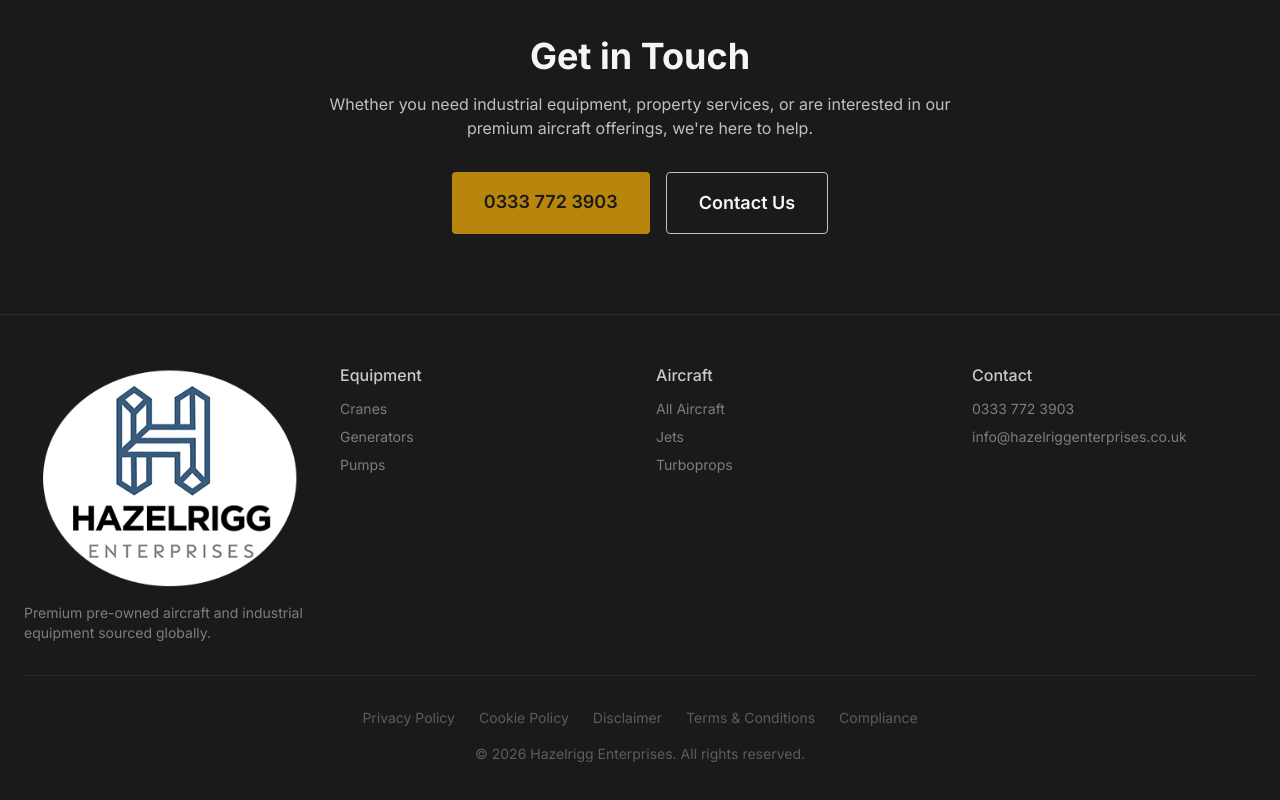
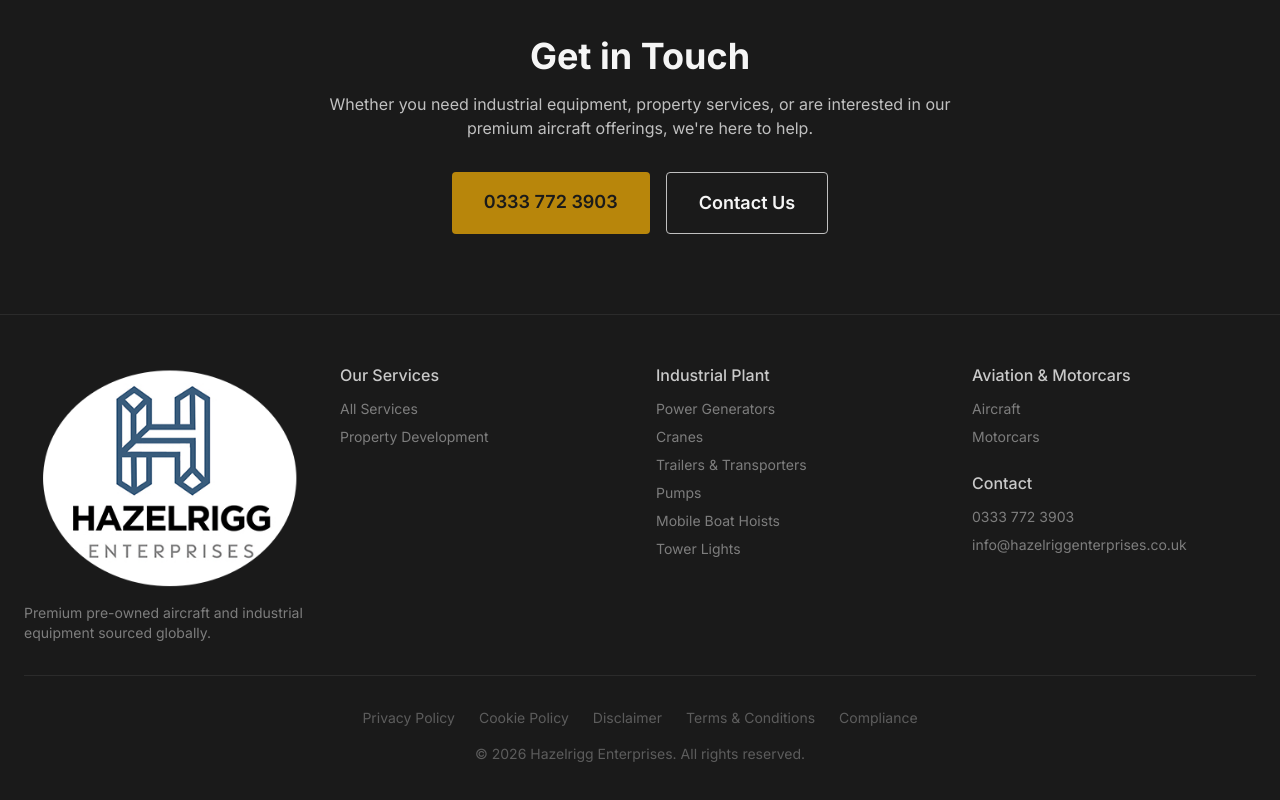
Before and after one commit to barnymurt/Hrigg, a Next.js app: page / in a window 1280 px wide. Shown: the part 3286-4086 px from the top of the page. Built offline with nearby package versions, Linux system fonts and the light colour scheme.

Commit message:
Update footer to match new nav structure: Our Services, Industrial Plant, Aviation & Motorcars

```diff
--- a/src/components/Footer.tsx
+++ b/src/components/Footer.tsx
@@ -19,23 +19,30 @@ export default function Footer() {
             <p className="text-silver/60 text-sm">{COMPANY.tagline}</p>
           </div>
           <div>
-            <h5 className="text-off-white/80 font-medium mb-3">Equipment</h5>
+            <h5 className="text-off-white/80 font-medium mb-3">Our Services</h5>
             <ul className="space-y-2 text-silver/60 text-sm">
-              <li><Link href="/equipment?category=cranes" className="hover:text-silver">Cranes</Link></li>
-              <li><Link href="/equipment?category=generators" className="hover:text-silver">Generators</Link></li>
-              <li><Link href="/equipment?category=pumps" className="hover:text-silver">Pumps</Link></li>
+              <li><Link href="/services" className="hover:text-silver">All Services</Link></li>
+              <li><Link href="/projects" className="hover:text-silver">Property Development</Link></li>
             </ul>
           </div>
           <div>
-            <h5 className="text-off-white/80 font-medium mb-3">Aircraft</h5>
+            <h5 className="text-off-white/80 font-medium mb-3">Industrial Plant</h5>
             <ul className="space-y-2 text-silver/60 text-sm">
-              <li><Link href="/aircraft" className="hover:text-silver">All Aircraft</Link></li>
-              <li><Link href="/aircraft?category=jet" className="hover:text-silver">Jets</Link></li>
-              <li><Link href="/aircraft?category=turboprop" className="hover:text-silver">Turboprops</Link></li>
+              <li><Link href="/equipment?category=generators" className="hover:text-silver">Power Generators</Link></li>
+              <li><Link href="/equipment?category=cranes" className="hover:text-silver">Cranes</Link></li>
+              <li><Link href="/equipment?category=trailers" className="hover:text-silver">Trailers & Transporters</Link></li>
+              <li><Link href="/equipment?category=pumps" className="hover:text-silver">Pumps</Link></li>
+              <li><Link href="/equipment?category=mobile-boat-hoists" className="hover:text-silver">Mobile Boat Hoists</Link></li>
+              <li><Link href="/equipment?category=tower-lights" className="hover:text-silver">Tower Lights</Link></li>
             </ul>
           </div>
           <div>
-            <h5 className="text-off-white/80 font-medium mb-3">Contact</h5>
+            <h5 className="text-off-white/80 font-medium mb-3">Aviation & Motorcars</h5>
+            <ul className="space-y-2 text-silver/60 text-sm">
+              <li><Link href="/aircraft" className="hover:text-silver">Aircraft</Link></li>
+              <li><Link href="/motorcars" className="hover:text-silver">Motorcars</Link></li>
+            </ul>
+            <h5 className="text-off-white/80 font-medium mb-3 mt-6">Contact</h5>
             <ul className="space-y-2 text-silver/60 text-sm">
               <li><a href={CONTACT.phoneLink} className="hover:text-silver">{CONTACT.phone}</a></li>
               <li><a href={CONTACT.emailLink} className="hover:text-silver">{CONTACT.email}</a></li>
```
